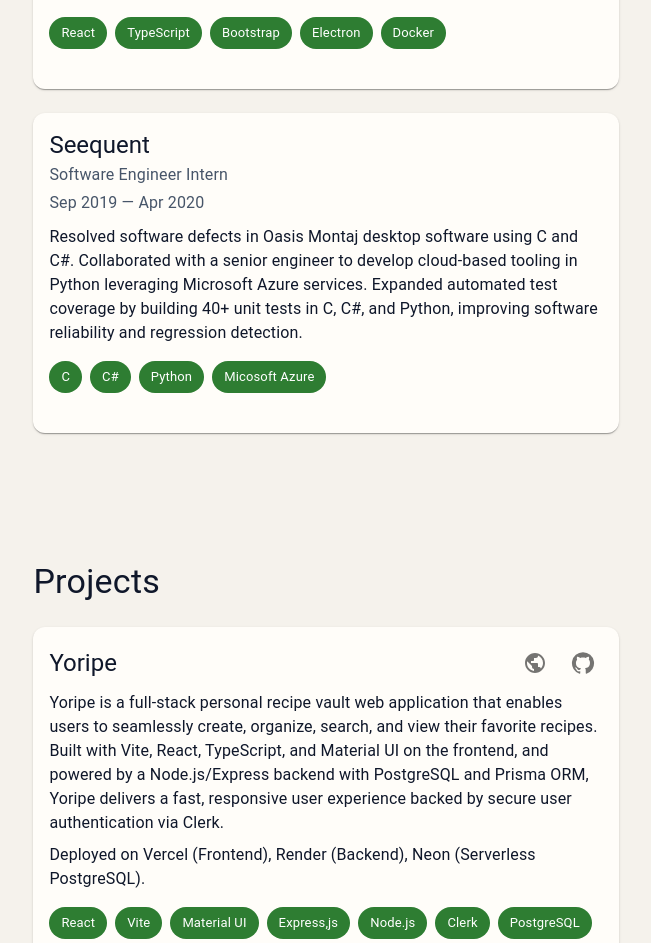
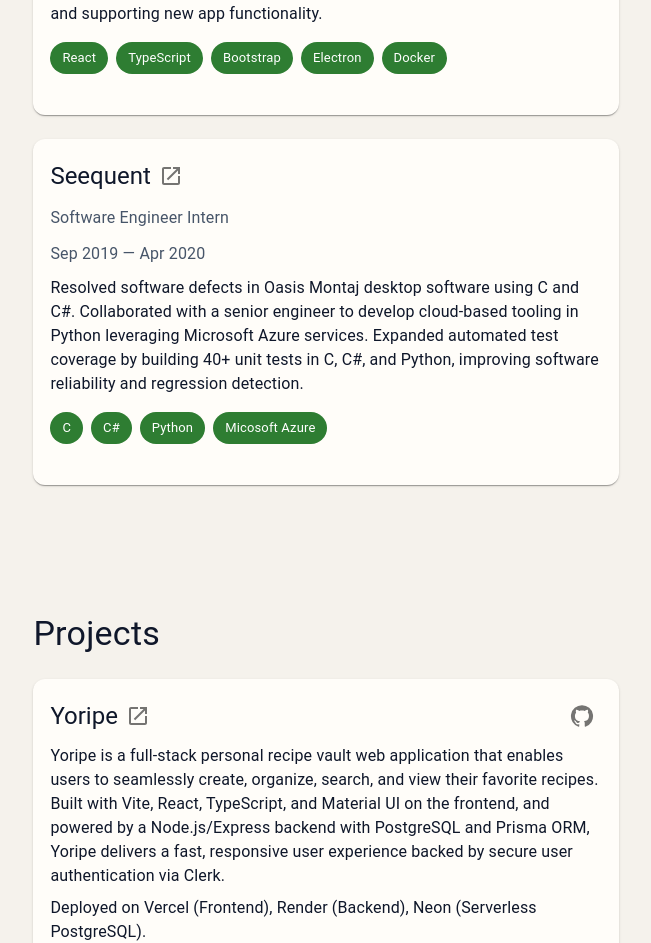
Before and after one commit to tlim414/v2-personal-website, a React (Vite) app: page / in a window 1280 px wide. Shown: the part 713-1656 px from the top of the page, without its empty margins (525-1176 px from the left). Built offline with nearby package versions, Linux system fonts and the light colour scheme.

Commit message:
Add experience exernal links & card hover effect

```diff
--- a/src/App.tsx
+++ b/src/App.tsx
@@ -23,7 +23,7 @@
 import GitHubIcon from '@mui/icons-material/GitHub';
 import LinkedInIcon from '@mui/icons-material/LinkedIn';
 import EmailIcon from '@mui/icons-material/Email';
-import PublicIcon from '@mui/icons-material/Public';
+import OpenInNewIcon from '@mui/icons-material/OpenInNew';
 
 // Constants
 import { EXPERIENCES } from './constants/Experiences';
@@ -134,6 +134,7 @@
             justifyContent: 'space-between',
             py: { xs: 6, md: 10, lg: 12 },
             boxSizing: 'border-box',
+            gap: 2,
           }}
         >
           {/* Top Section */}
@@ -312,12 +313,54 @@
             </Typography>
             <Stack spacing={3}>
               {EXPERIENCES.map((exp, idx) => (
-                <Card key={idx}>
+                <Card
+                  key={idx}
+                  sx={{
+                    transition: 'all 0.3s cubic-bezier(0.4, 0, 0.2, 1)',
+                    cursor: 'pointer',
+                    border: '1px solid transparent',
+                    '&:hover': {
+                      transform: 'translateY(-4px)',
+                      boxShadow: (theme) =>
+                        theme.palette.mode === 'dark'
+                          ? '0 10px 20px -10px rgba(0, 0, 0, 0.5)'
+                          : '0 10px 25px -5px rgba(0, 0, 0, 0.1)',
+                      borderColor: 'primary.main',
+                    },
+                  }}>
                   <CardContent>
-                    <Box>
+                    <Box
+                      sx={{
+                        display: 'flex',
+                        flexDirection: 'column',
+                        justifyContent: 'center',
+                        alignItems: 'flex-start',
+                        gap: 1
+                      }}>
+                      {/* Experience Card Header - containing title and button to external link */}
+                      <Box
+                        sx={{
+                          display: 'flex',
+                          flexDirection: 'row',
+                          justifyContent: 'center',
+                          alignItems: 'center',
+                        }}>
                         <Typography variant="h5" sx={{ color: 'text.primary' }}>
                           {exp.company}
                         </Typography>
+                        <IconButton
+                          href={exp.link}
+                          target='_blank'
+                          aria-label='Live link'>
+                          <OpenInNewIcon
+                            sx={{
+                              '&:hover': {
+                                color: 'primary.main',
+                              }
+                            }}
+                          />
+                        </IconButton>
+                      </Box>
                       <Typography variant="subtitle1" sx={{ color: 'text.secondary' }}>
                         {exp.role}
                       </Typography>
@@ -325,11 +368,13 @@
                         {exp.period}
                       </Typography>
                     </Box>
+                    {/* Experience Description */}
                     {exp.description.map((desc, idx) => (
                       <Typography key={idx} variant="body1" sx={{ mt: 1 }}>
                         {desc}
                       </Typography>
                     ))}
+                    {/* List of pills for skills related to experience */}
                     <Stack
                       direction="row"
                       spacing={1}
@@ -360,24 +405,61 @@
             </Typography>
             <Stack spacing={3}>
               {PROJECTS.map((proj, idx) => (
-                <Card key={idx}>
+                <Card
+                  key={idx}
+                  sx={{
+                    transition: 'all 0.3s cubic-bezier(0.4, 0, 0.2, 1)',
+                    cursor: 'pointer',
+                    border: '1px solid transparent',
+                    '&:hover': {
+                      transform: 'translateY(-4px)',
+                      boxShadow: (theme) =>
+                        theme.palette.mode === 'dark'
+                          ? '0 10px 20px -10px rgba(0, 0, 0, 0.5)'
+                          : '0 10px 25px -5px rgba(0, 0, 0, 0.1)',
+                      borderColor: 'primary.main',
+                    },
+                  }}>
                   <CardContent>
-                    <Box sx={{ display: 'flex', alignItems: 'center', gap: 1 }}>
-                      <Typography variant="h5" sx={{ color: 'text.primary', flexGrow: 1 }}>
+                    {/* Card Header - containing title, buttons to external links */}
+                    <Box
+                      sx={{
+                        display: 'flex',
+                        flexDirection: 'row',
+                        justifyContent: 'space-between',
+                        alignItems: 'center',
+                        gap: 1
+                      }}
+                    >
+                      <Box
+                        sx={{
+                          display: 'flex',
+                          flexDirection: 'row',
+                          justifyContent: 'center',
+                          alignItems: 'center',
+                        }}
+                      >
+                        <Typography
+                          variant="h5"
+                          sx={{ color: 'text.primary', flexGrow: 1 }}
+                        >
                           {proj.title}
                         </Typography>
                         {proj.liveLink &&
                           <IconButton
                             href={proj.liveLink}
-                          target="_blank"
-                          aria-label='Live Link'>
-                          <PublicIcon
+                            target='_blank'
+                            aria-label='Live link'>
+                            <OpenInNewIcon
                               sx={{
                                 '&:hover': {
                                   color: 'primary.main',
                                 }
-                            }} />
-                        </IconButton>}
+                              }}
+                            />
+                          </IconButton>
+                        }
+                      </Box>
                       <IconButton
                         href={proj.githubLink}
                         target="_blank"
@@ -390,11 +472,13 @@
                           }} />
                       </IconButton>
                     </Box>
+                    {/* Project Description */}
                     {proj.description.map((desc, idx) => (
                       <Typography key={idx} variant="body1" sx={{ mt: 1 }}>
                         {desc}
                       </Typography>
                     ))}
+                    {/* Pills of skills related to project */}
                     <Stack
                       direction="row"
                       spacing={1}
--- a/src/constants/Experiences.ts
+++ b/src/constants/Experiences.ts
@@ -8,6 +8,7 @@
                 'Developed frontend features using React, TypeScript, and Electron for a skate profiling and sharpening desktop app used by professional technicians. Integrated REST APIs and WebSocket communication to enable real-time interaction between client and backend services. Implemented Electron IPC workflows allowing users to remotely manage Dockerized backend services directly from the desktop application. Migrated legacy Flask backend routes to modern API endpoints, improving maintainability and supporting new app functionality.',
             ],
         skills: ['React', 'TypeScript', 'Bootstrap', 'Electron', 'Docker'],
+        link: 'https://skatescribe.com/',
     },
     {
         period: 'Sep 2019 — Apr 2020',
@@ -18,5 +19,6 @@
                 'Resolved software defects in Oasis Montaj desktop software using C and C#. Collaborated with a senior engineer to develop cloud-based tooling in Python leveraging Microsoft Azure services. Expanded automated test coverage by building 40+ unit tests in C, C#, and Python, improving software reliability and regression detection.',
             ],
         skills: ['C', 'C#', 'Python', 'Micosoft Azure'],
+        link: 'https://www.seequent.com/',
     },
 ];
```
Lines whose indentation alone changed are shown as unchanged.
